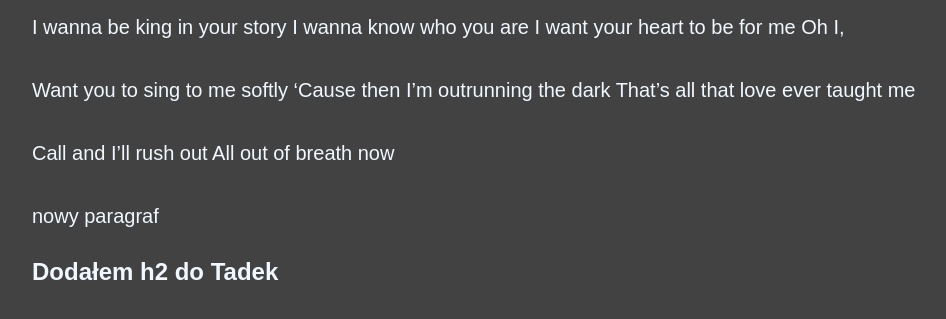
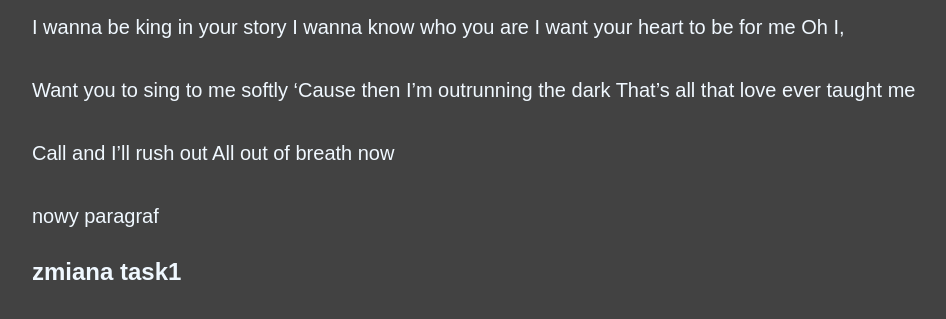
Before and after one commit to DawMas/learning-git-2, a plain HTML site: page index.html in a window 1280 px wide. Shown: the part 93-412 px from the top of the page, without its empty margins (8-954 px from the left). Drawn offline with Linux system fonts and the light colour scheme.

Commit message:
Change h2

```diff
--- a/index.html
+++ b/index.html
@@ -21,7 +21,7 @@
 
     <p>nowy paragraf</p>
 
-    <h2>Dodałem h2 do Tadek</h2>
+    <h2>zmiana task1</h2>
 
 </body>
 
```
